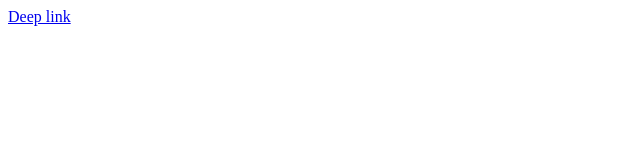
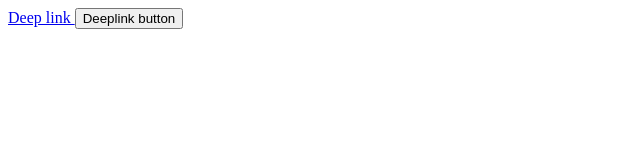
Before and after one commit to ysazak/deeplink, a plain HTML site: page index.html in a window 1280 px wide. Shown: the whole page, without its empty margins (0-640 px from the left). Drawn offline with Linux system fonts and the light colour scheme.

Commit message:
Update index.html

```diff
--- a/index.html
+++ b/index.html
@@ -1,4 +1,8 @@
 <html itemscope="" ang="en-NL"><head></head>
 <body>
 <a href="https://dev.mobile.jde.philips.com/login-callback?code=aPrxuO0T5n_YDHYrUfSdaHdi7chQTdXmX8v38zn7FdzjZMWMcOX2ohGdJyztb2BZht1ZOJyOqQ%3D%3D&state=mystate&sfdc_community_url=https%3A%2F%2Fjdec--jded2cfull.sandbox.my.site.com%2Fmijnjdeuat&sfdc_community_id=0DB1l0000004ICSGA2"> Deep link </a>
+
+  <button onclick="window.location.href='https://dev.mobile.jde.philips.com/login-callback?code=aPrxuO0T5n_YDHYrUfSdaHdi7chQTdXmX8v38zn7FdzjZMWMcOX2ohGdJyztb2BZht1ZOJyOqQ%3D%3D&state=mystate&sfdc_community_url=https%3A%2F%2Fjdec--jded2cfull.sandbox.my.site.com%2Fmijnjdeuat&sfdc_community_id=0DB1l0000004ICSGA2';">
+      Deeplink button
+    </button>
 </body>
```
